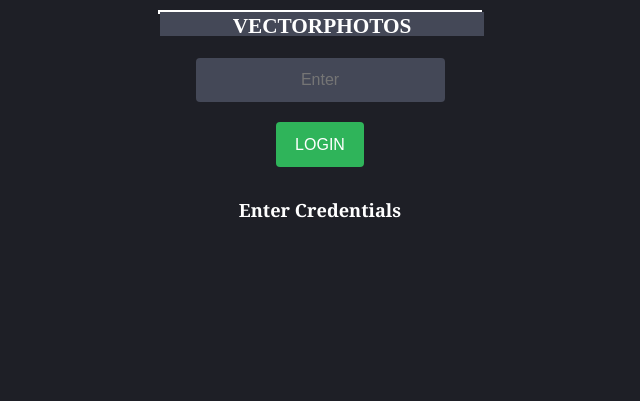
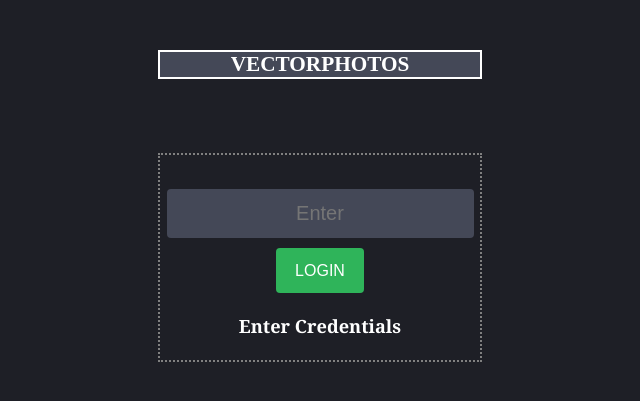
Before and after one commit to RahulKushwaha762/vectorphotos, a Django app: page / in a window 1280 px wide. Shown: the top 401 px of the page, without its empty margins (320-960 px from the left). Run offline with Django 3.2, Linux system fonts and the light colour scheme.

Commit message:
ADDED made by

```diff
--- a/college/templates/login.html
+++ b/college/templates/login.html
@@ -7,21 +7,19 @@
 </head>
 <style>
 topbar{
-    border:2px solid #444857;
-    background:#444857;
     width:320px;
     height:20px;
-    position:absolute;
-    text-align:center;
+    position:initial;
     font-size: 1em;
     font-family:Telefon Black;
+    margin-left:auto;
+    margin-right:auto;
 }
 .button {
 	font-size: 1rem;
 	text-shadow: black;
 	line-height: 1.2;
 	padding: 10px 16px;
-	margin: 10px 10px 10px 10px;
 	position: relative;
 	border-radius: 4px;
 	border: 3px solid transparent;
@@ -42,9 +40,11 @@ topbar{
 div {
 	width: 320px;
 	border: 2px dotted gray;
-	text-align:left;
-	margin-top:10px;
-	margin-bottom:10px;
+	text-align:center;
+	margin-top:50px;
+	margin-bottom:auto;
+	margin-left:auto;
+	margin-right:auto;
 }
 
 body {
@@ -58,7 +58,7 @@ body {
 }
 
 .select {
-	font-size: 1rem;
+	font-size: 20px;
 	text-shadow: black;
 	line-height: 1;
 	padding: 10px 18px;
@@ -76,8 +76,10 @@ body {
 
 </style>
 <body>
-    <center><div style="background:#444857;border:2px solid white;"><topbar>VECTORPHOTOS</topbar></div></center>
-    <form action="" method="POST" >
+    <div style="background:#444857;border:2px solid white;"><topbar>VECTORPHOTOS</topbar></div>
+    <br>
+    <div>
+        <form action="" method="POST" >
         {% csrf_token %}
         <br>
         <input class="select" autocomplete="off" type="text" name="password" placeholder="Enter" required id="ct">
@@ -90,6 +92,8 @@ body {
     {% if m == 1 %}
         <h4>Wrong Credentials</h4>
     {% endif %}
+    </div>
+
 </body>
 
 </html>
```
